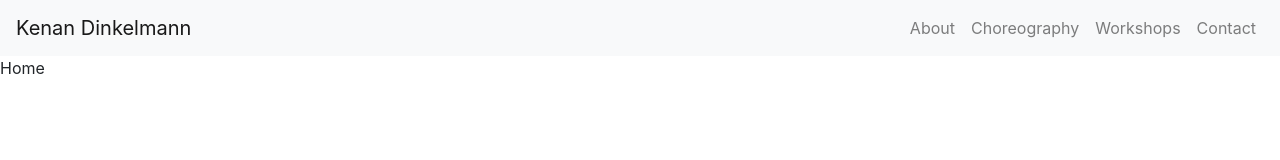
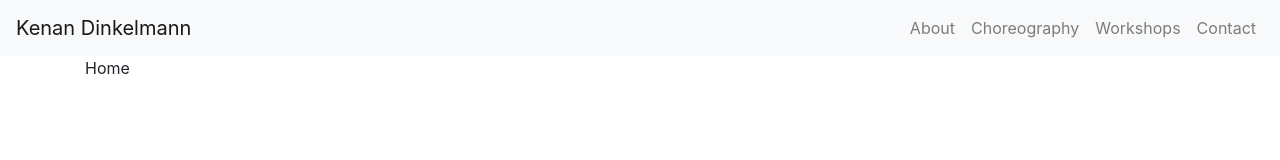
Before and after one commit to DavideDeFeudis/kenan, a React (Create React App) app: page / in a window 1280 px wide. Shown: the top 160 px of the page. Built offline with nearby package versions, Linux system fonts and the light colour scheme.

Commit message:
Layout.js

```diff
--- a/src/App.js
+++ b/src/App.js
@@ -9,11 +9,13 @@ import Workshops from "./components/Workshops";
 import Contact from "./components/Contact";
 import Default from "./components/Default";
 import Navbar from "./components/Navbar";
+import Layout from './components/Layout';
 
 function App() {
   return (
     <React.Fragment>
       <Navbar />
+      <Layout>
         <Switch>
           <Route exact path="/" component={Home} />
           <Route path="/about" component={About} />
@@ -22,6 +24,7 @@ function App() {
           <Route path="/contact" component={Contact} />
           <Route component={Default} />
         </Switch>
+      </Layout>
     </React.Fragment>
   );
 }
--- /dev/null
+++ b/src/components/Layout.js
@@ -0,0 +1,11 @@
+import React from 'react'
+import Container from 'react-bootstrap/Container'
+// import { Container } from 'react-bootstrap' // import the whole library
+
+export default function Layout(props) {
+    return (
+        <Container>
+            {props.children}
+        </Container>
+    )
+}
```
Lines whose indentation alone changed are shown as unchanged.
